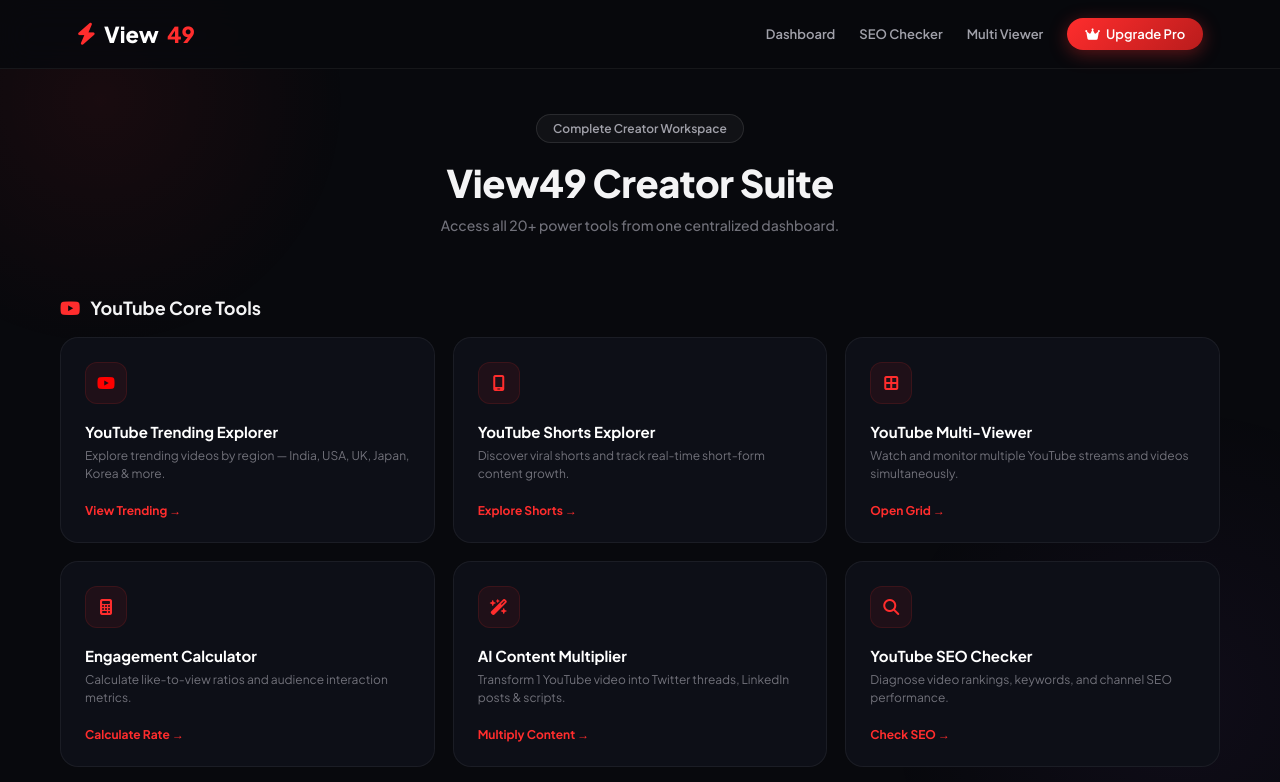
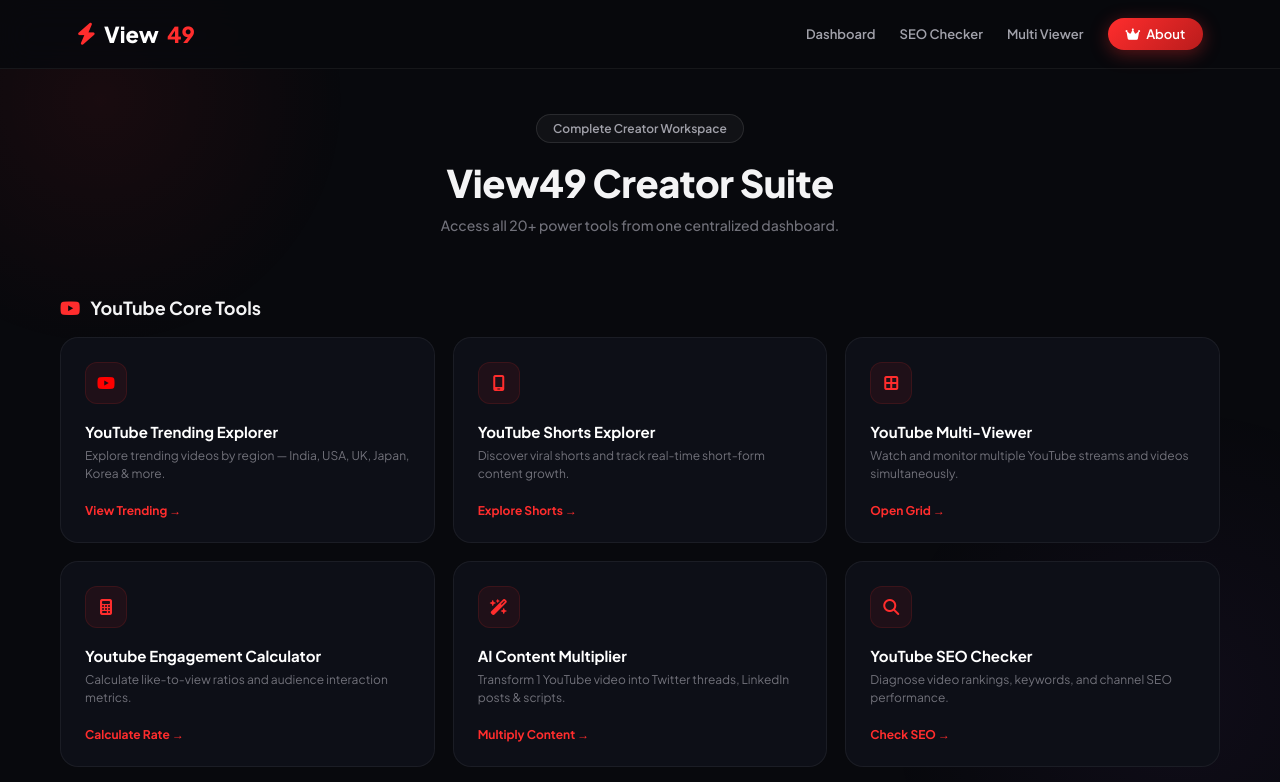
Before and after one commit to view49/view49, a plain HTML site: page index.html in a window 1280 px wide. Shown: the top 782 px of the page. Drawn offline with Linux system fonts and the light colour scheme.

Commit message:
Update index.html

```diff
--- a/index.html
+++ b/index.html
@@ -297,7 +297,7 @@
       <a href="index.html">Dashboard</a>
       <a href="youtube-seo-checker.html">SEO Checker</a>
       <a href="youtube-multi-viewer.html">Multi Viewer</a>
-      <a href="premium.html" class="btn-upgrade"><i class="fa-solid fa-crown"></i> Upgrade Pro</a>
+      <a href="premium.html" class="btn-upgrade"><i class="fa-solid fa-crown"></i> About</a>
     </div>
   </nav>
 
@@ -342,7 +342,7 @@
       <!-- 4. Engagement Calculator -->
       <a href="engagement-calculator.html" class="tool-card">
         <div class="icon-box"><i class="fa-solid fa-calculator"></i></div>
-        <div class="tool-title">Engagement Calculator</div>
+        <div class="tool-title">Youtube Engagement Calculator</div>
         <div class="tool-desc">Calculate like-to-view ratios and audience interaction metrics.</div>
         <div class="tool-link">Calculate Rate &rarr;</div>
       </a>
```
